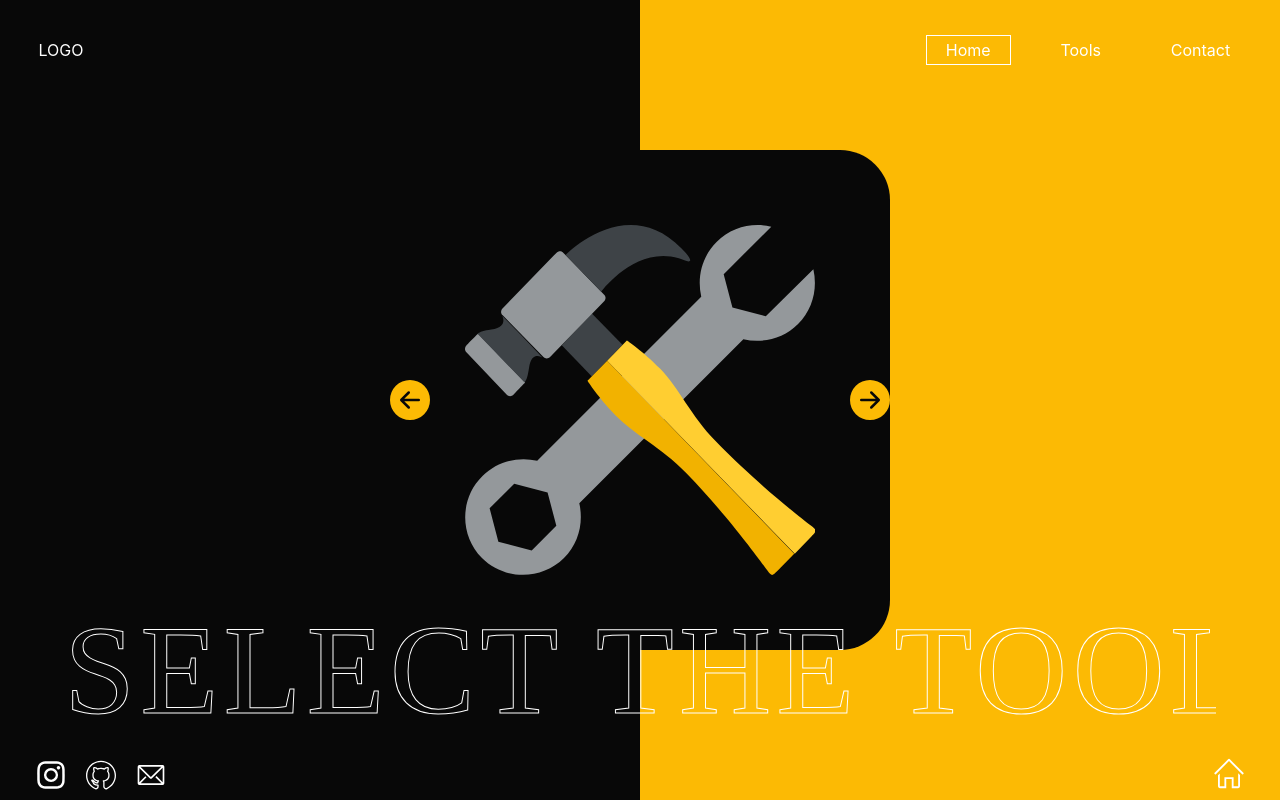
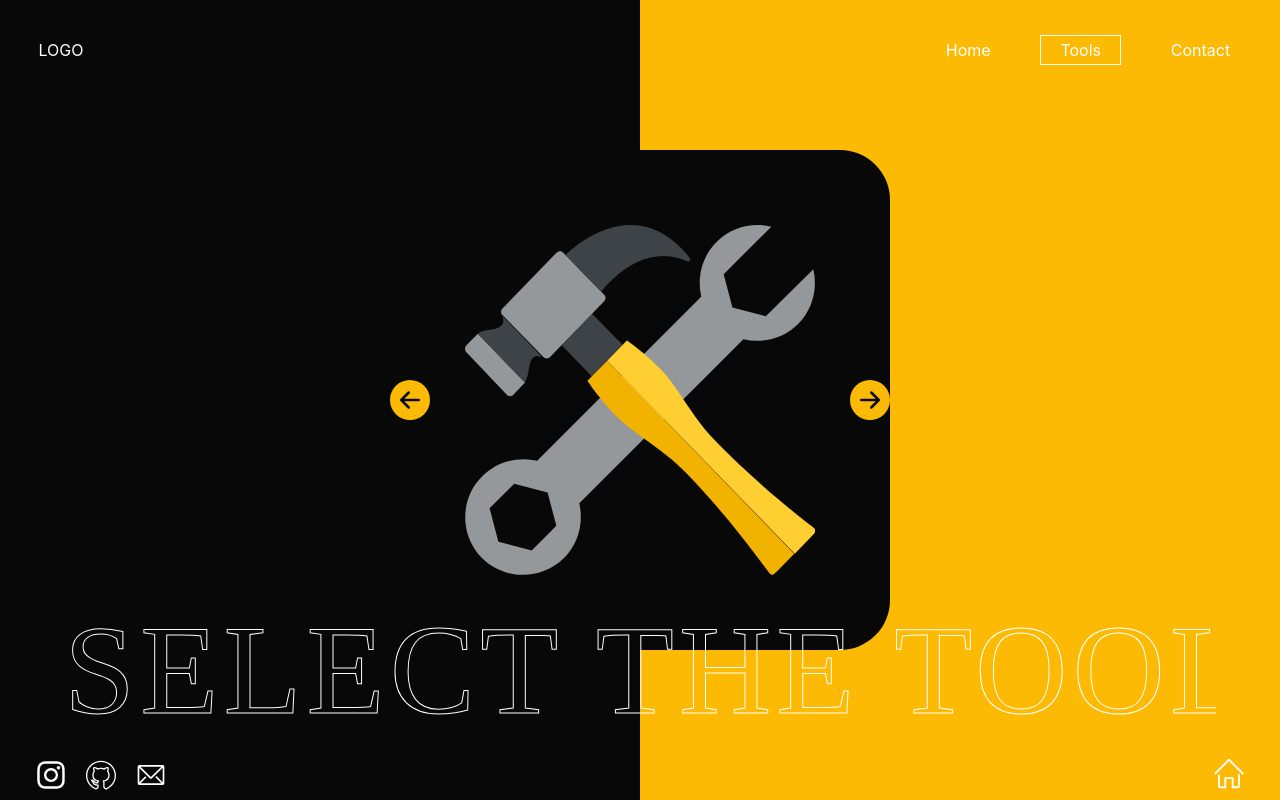
Before and after one commit to VojinPopovic/free-online-tools, a React (Create React App) app: page /tools in a window 1280 px wide. Built offline with nearby package versions, Linux system fonts and the light colour scheme.

Commit message:
nav bug fixed

```diff
--- a/src/components/nav/NavItems.js
+++ b/src/components/nav/NavItems.js
@@ -1,15 +1,27 @@
-import { useEffect, useRef } from "react";
+import { useEffect, useRef, useState } from "react";
 import { Link } from "react-router-dom";
 import { LogoDivStyle, UnorderedList } from "../styles/Nav.style";
 
 function NavItems(props) {
   let ulRef = useRef();
+  const [active, setActive] = useState();
 
   function activePage(e) {
+    setActive(e.currentTarget);
+  }
+
+  useEffect(() => {
     let list = document.querySelectorAll("li");
-    list.forEach((item) => item.classList.remove("active"));
-    e.currentTarget.classList.add("active");
-  }
+    let href = document.location.href
+    list.forEach((item) => {
+      item.classList.remove("active");
+      if (href.includes(item.innerText.toLowerCase())) {
+        item.classList.add("active");
+      } else if (item.innerText === "Home" && href.slice(-1) === "/") {
+        item.classList.add("active");
+      }
+    });
+  }, [active]);
 
   useEffect(() => {
     let breakpoint = 1000;
@@ -35,13 +47,19 @@ function NavItems(props) {
       </LogoDivStyle>
       <UnorderedList ref={ulRef} mt={props.mt}>
         <Link to="/">
-          <li className="active" onClick={activePage}> Home </li>
+          <li className="home" onClick={activePage}>
+            Home
+          </li>
         </Link>
         <Link to="/tools">
-          <li onClick={activePage}>Tools</li>
+          <li className="tools" onClick={activePage}>
+            Tools
+          </li>
         </Link>
         <Link to="/contact">
-          <li onClick={activePage}>Contact</li>
+          <li className="contact" onClick={activePage}>
+            Contact
+          </li>
         </Link>
       </UnorderedList>
     </>
--- a/src/components/pages/About.js
+++ b/src/components/pages/About.js
@@ -1,7 +1,6 @@
 import { DivSplit } from "../styles/DivSplit.style";
 import { DivCenter } from "../styles/DivCenter.style";
 import myImage from "../assets/me.png";
-import { Banner } from "../styles/Banner.style";
 
 function About() {
   const background = `url('../assets/me.png')`;
@@ -33,9 +32,6 @@ function About() {
           </div>
         </DivSplit>
       </DivCenter>
-      <Banner growth="9vw" ls="20px" zIndex="2">
-        <p>ABOUT ME</p>
-      </Banner>
     </>
   );
 }
--- a/src/components/tools/unit-converter/UnitConverter.js
+++ b/src/components/tools/unit-converter/UnitConverter.js
@@ -37,7 +37,6 @@ function UnitConverter() {
     }
   }
 
-  console.log(optionOne, optionTwo, result);
   return (
     <>
       <UnitConverterDiv className="unit-converter-container">
```
